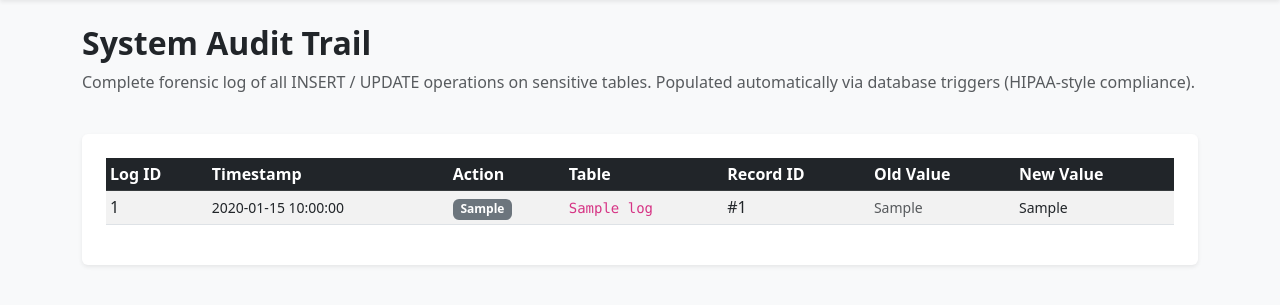
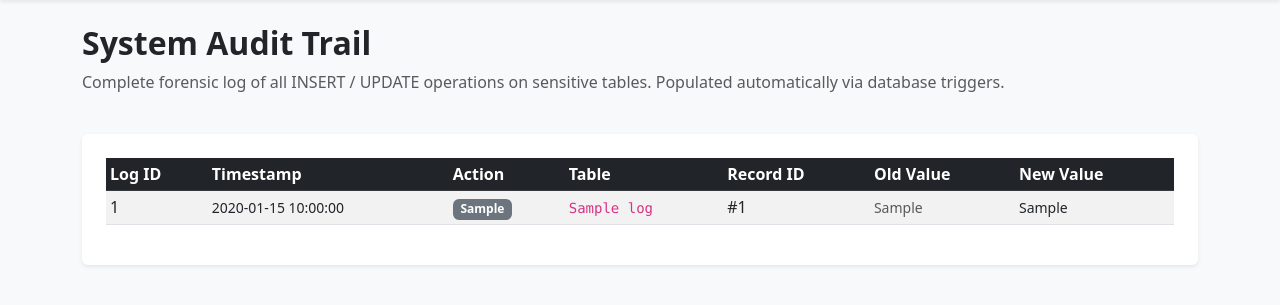
Before and after one commit to 990aa/blood-bank-ms, a Flask app: template templates/audit.html in a window 1280 px wide. Shown: the part 75-380 px from the top of the page. Run offline with Flask 3, Linux system fonts and the light colour scheme; the template is opened without the code that fills it: most values are stand-ins (such as "Sample title", 1, 10 or a date in 2020).

Commit message:
Remove HIPAA-style compliance note from audit trail description for clarity

```diff
--- a/templates/audit.html
+++ b/templates/audit.html
@@ -6,7 +6,7 @@
         <h2 class="fw-bold">System Audit Trail</h2>
         <p class="text-muted">
             Complete forensic log of all INSERT / UPDATE operations on sensitive tables.
-            Populated automatically via database triggers (HIPAA-style compliance).
+            Populated automatically via database triggers.
         </p>
     </div>
 </div>
```
